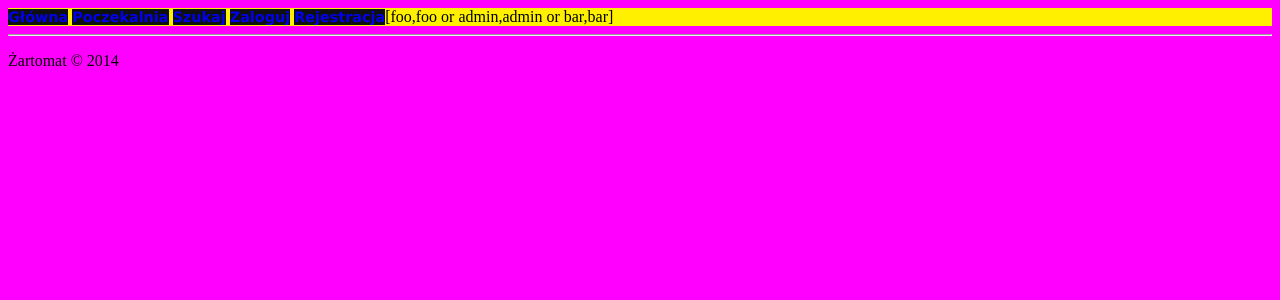
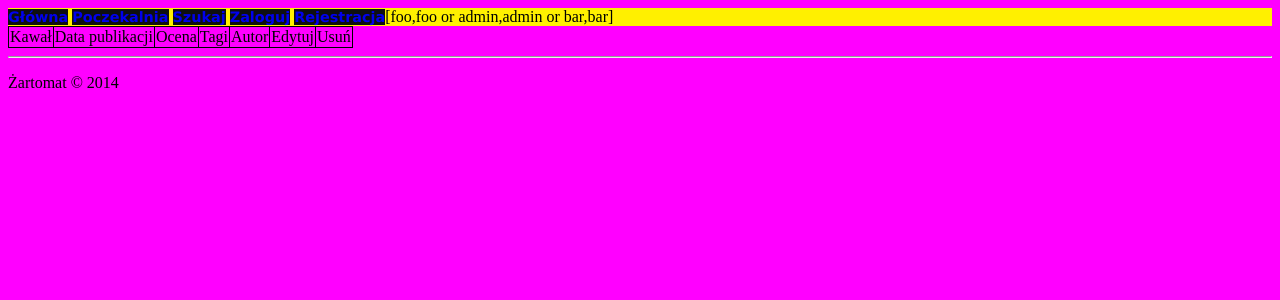
Before and after one commit to KwarcPL/joke, a Django app: page / in a window 1280 px wide. Shown: the top 300 px of the page. Run offline with Django 3.2, Linux system fonts and the light colour scheme; data comes from the database, SQL or seed files in the repository; parts of the project's set-up code (start-up, migrations or seed data) failed here and were passed over.

Commit message:
lista 3.0

```diff
--- a/joke/joke/templates/base.html
+++ b/joke/joke/templates/base.html
@@ -31,6 +31,15 @@ border-collapse:collapse;
 {% block content %}
 <table class = "reference" style="width:auto" frame = "box">
     <tbody>
+    <tr>
+        <td>Kawał</td>
+        <td>Data publikacji</td>
+        <td>Ocena</td>
+        <td>Tagi</td>
+        <td>Autor</td>
+        <td>Edytuj</td>
+        <td>Usuń</td>
+    </tr>
     {% for joke in jokes %}
         {% if joke.accepted == accepted %}
             <tr>
@@ -39,6 +48,13 @@ border-collapse:collapse;
                 <td>{{ joke.rate }}</td>
                 <td>{{ joke.tags }}</td>
                 <td>{{ joke.author }}</td>
+                {% if joke.author == user or user == 'admin'  %}
+                    <td>Edit</td>
+                    <td>Delete</td>
+                {% else %}
+                    <td></td>
+                    <td></td>
+                {% endif %}
             </tr>
         {% endif %}
     {% endfor %}
--- a/joke/zartomat/views.py
+++ b/joke/zartomat/views.py
@@ -37,6 +37,7 @@ def wait(request):
                                         'state': '0',
                                         "title" : 'Poczekalnia',
                                         'accepted': 0,
+                                        'user' : "",
                                         'jokes' : jokes
                                             }, context_instance=RequestContext(request))
 
@@ -47,6 +48,7 @@ def wait(request):
                                         'state': '1',
                                         'title': 'Poczeklania',
                                         'accepted': 0,
+                                        'user' : request.user.get_username(),
                                         'jokes': jokes
                                             }, context_instance=RequestContext(request))
 
```
